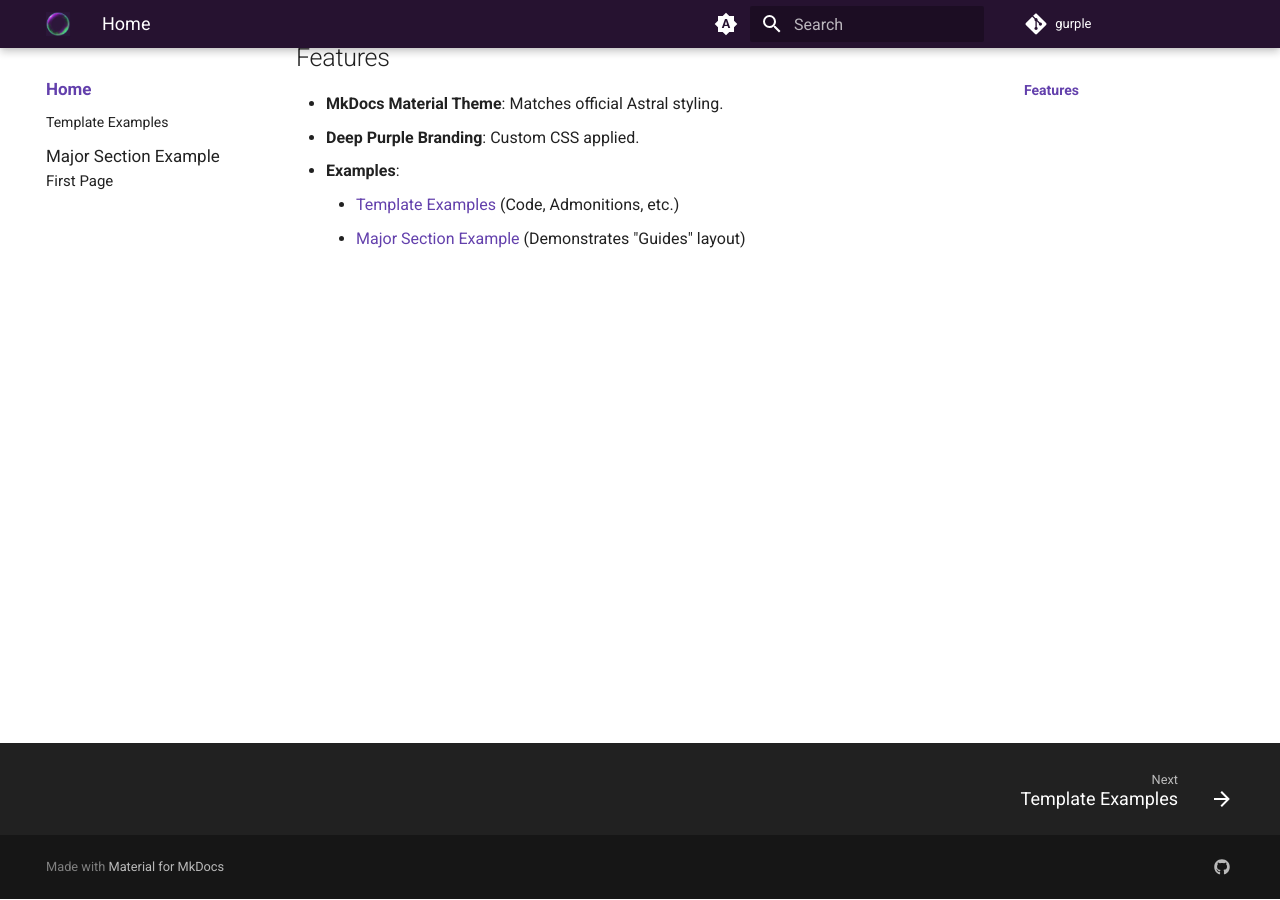
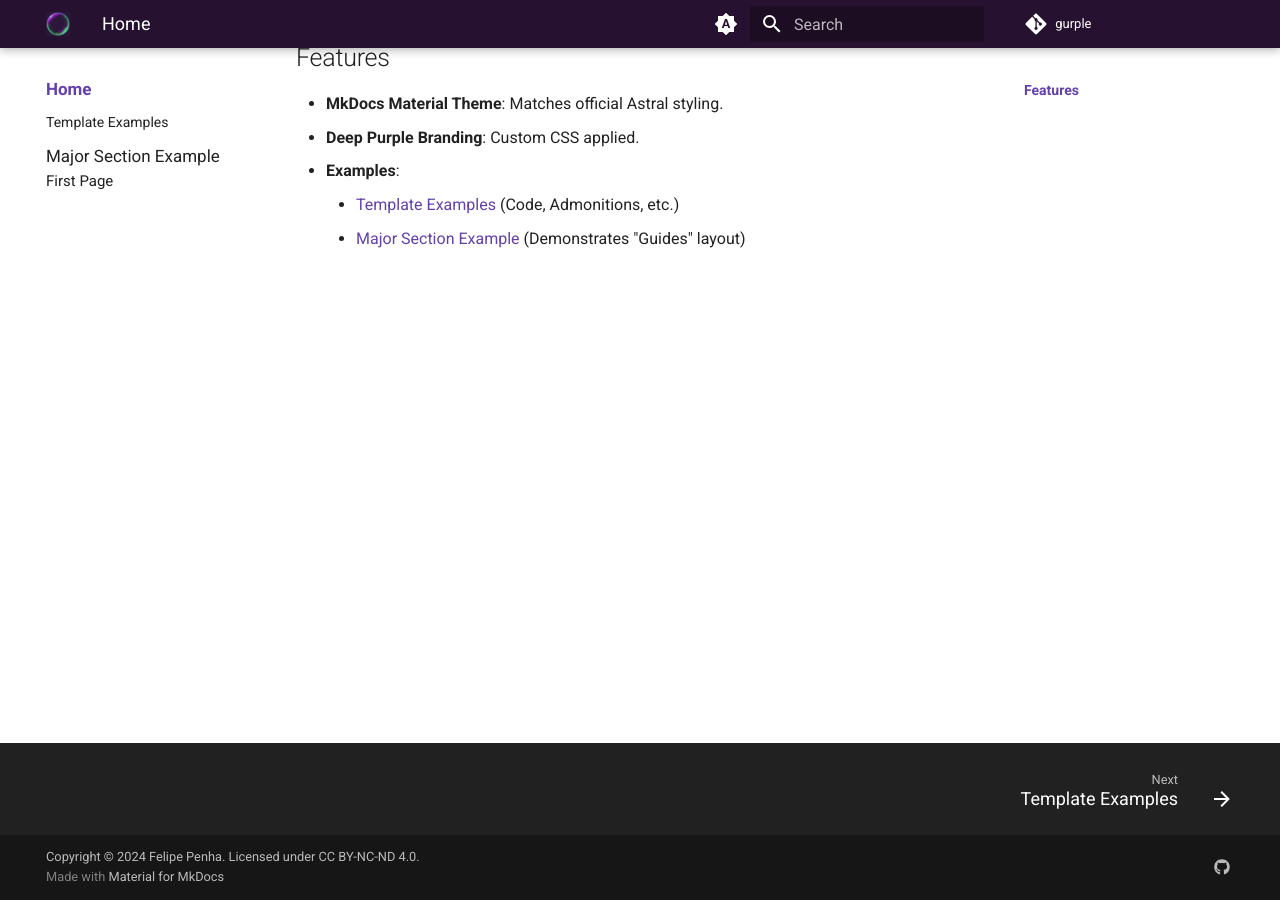
Before and after one commit to felipepenha/gurple, an MkDocs documentation site: the page built from docs/index.md, in a window 1280 px wide and 900 px high, scrolled down 205 px. Built offline with MkDocs 1.6.1 and Material for MkDocs 9.7.7, drawn with Linux system fonts in a browser that asks for light colours; comment, search, counter and statistics services are not loaded.

Commit message:
Cleanup and add license.

```diff
--- a/mkdocs.yml
+++ b/mkdocs.yml
@@ -46,6 +46,9 @@ site_author: Felipe Penha
 site_url: https://felipepenha.github.io/gurple/
 site_dir: site
 site_description: Documentation for Gurple.
+copyright: >
+  Copyright &copy; 2024 Felipe Penha.
+  Licensed under <a href="https://creativecommons.org/licenses/by-nc-nd/4.0/" target="_blank" rel="license noopener">CC BY-NC-ND 4.0</a>.
 markdown_extensions:
   - admonition
   - pymdownx.details
```
Also changed, not shown: docs/assets/github-add-environment.png (deleted), docs/assets/pypi-add-trusted-publisher.png (deleted), docs/assets/pypi-with-trusted-publisher.png (deleted), docs/assets/uv_gui_script_hello_world.png (deleted), docs/assets/uv_gui_script_hello_world_pyqt.png (deleted), 1 other file.
